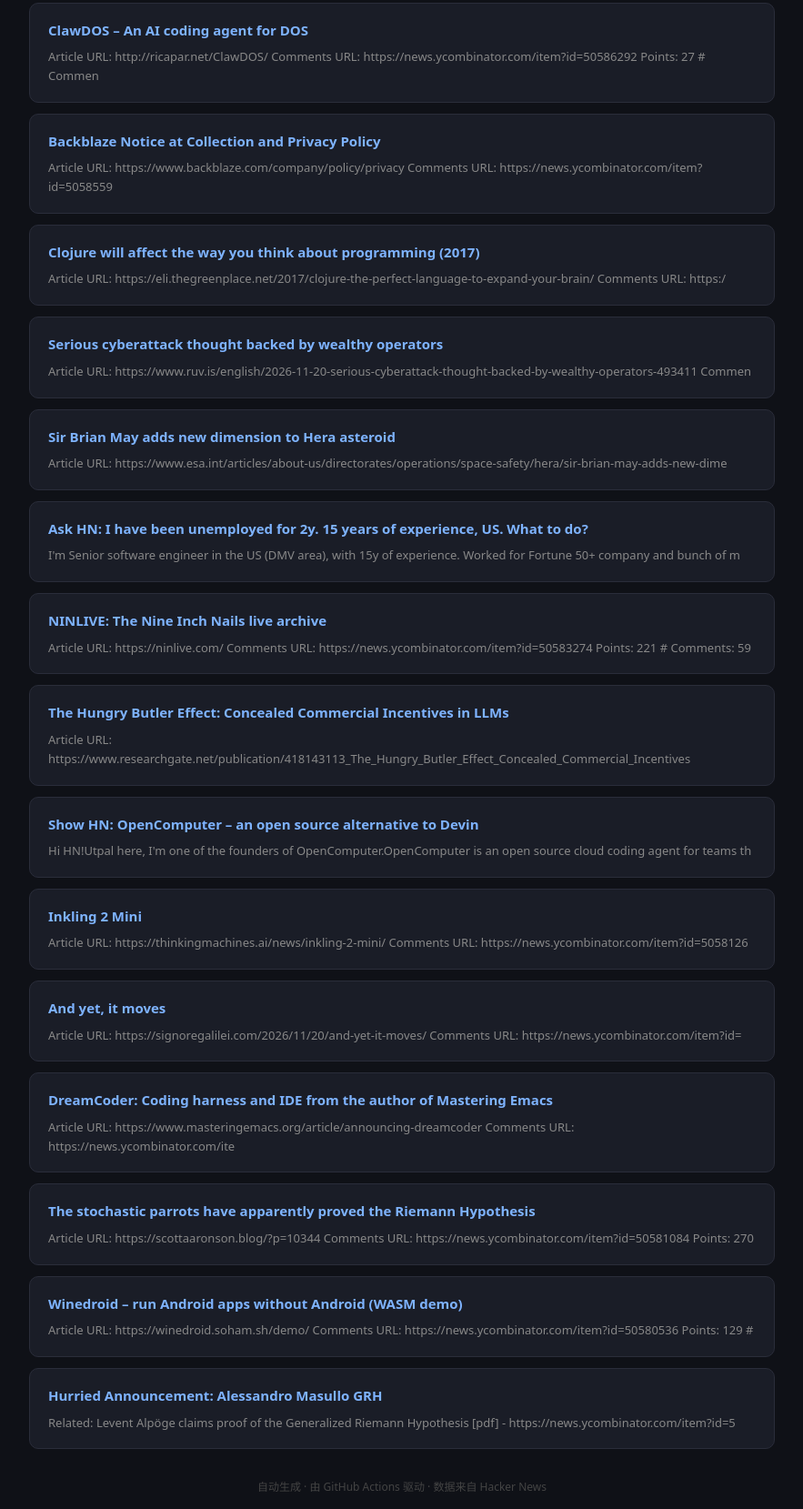
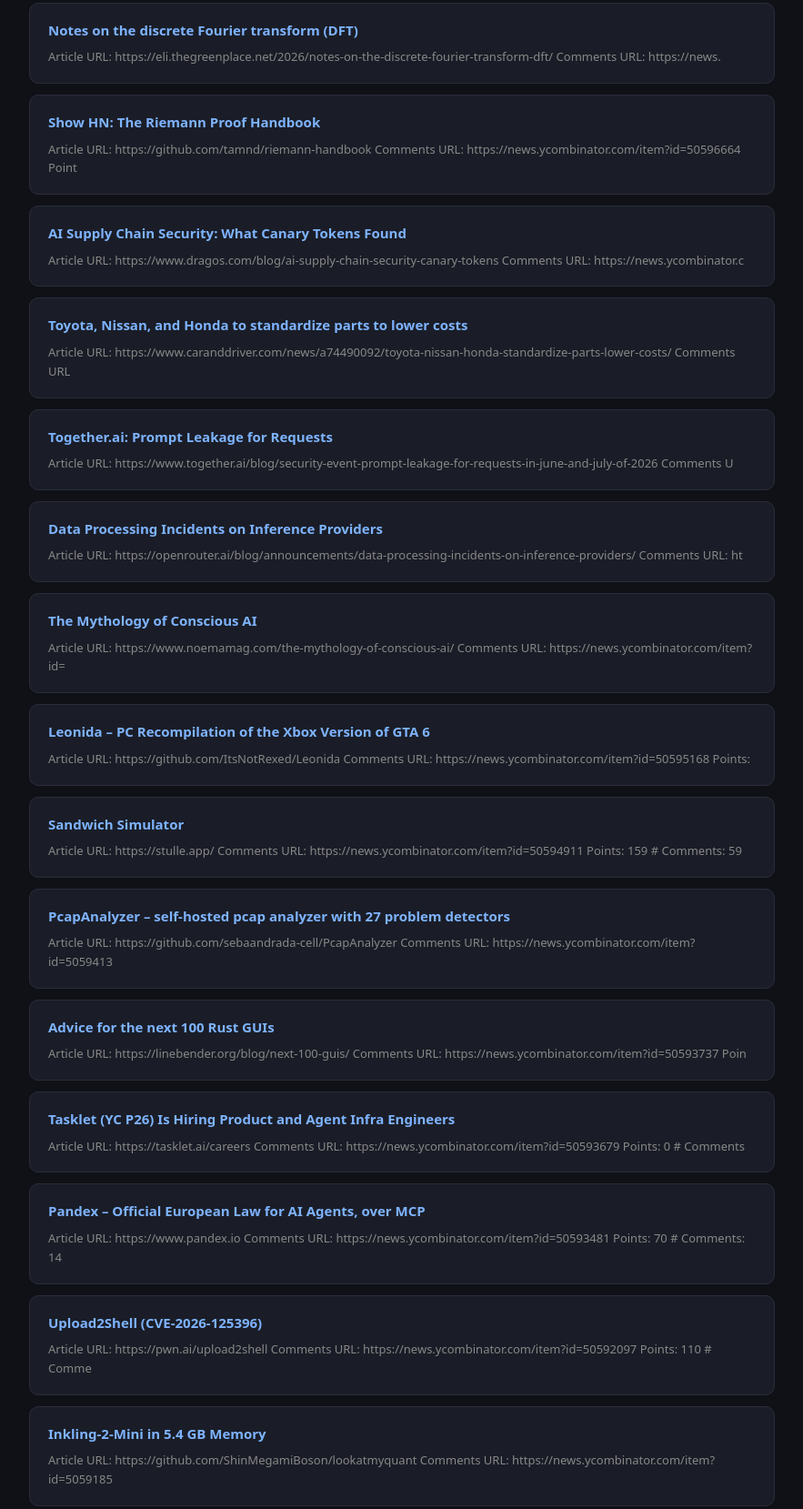
Before and after one commit to erdmanncho/daily-tech-news, a plain HTML site: page docs/index.html in a window 1280 px wide. Shown: the part 88-1747 px from the top of the page at 91% size, without its empty margins (198-1081 px from the left). Drawn offline with Linux system fonts and the light colour scheme.

Commit message:
每日新闻更新 2026-11-22

```diff
--- a/docs/index.html
+++ b/docs/index.html
@@ -1,7 +1,7 @@
 <!DOCTYPE html>
 <html lang="zh"><head><meta charset="UTF-8">
 <meta name="viewport" content="width=device-width,initial-scale=1">
-<title>每日科技新闻 · 2026年11月21日</title>
+<title>每日科技新闻 · 2026年11月22日</title>
 <style>
   body{font-family:system-ui,sans-serif;max-width:820px;margin:0 auto;padding:20px 16px;background:#0f1117;color:#e0e0e0}
   h1{font-size:22px;border-left:4px solid #4361ee;padding-left:12px;margin-bottom:24px}
@@ -14,84 +14,93 @@
   footer{text-align:center;color:#444;margin-top:32px;font-size:12px}
 </style></head>
 <body>
-  <h1>每日科技新闻 · 2026年11月21日</h1>
+  <h1>每日科技新闻 · 2026年11月22日</h1>
 
     <div class="card">
-      <a href="http://ricapar.net/ClawDOS/" target="_blank"><h2>ClawDOS – An AI coding agent for DOS</h2></a>
-      <p>Article URL: http://ricapar.net/ClawDOS/
-Comments URL: https://news.ycombinator.com/item?id=50586292
-Points: 27
-# Commen</p>
+      <a href="https://eli.thegreenplace.net/2026/notes-on-the-discrete-fourier-transform-dft/" target="_blank"><h2>Notes on the discrete Fourier transform (DFT)</h2></a>
+      <p>Article URL: https://eli.thegreenplace.net/2026/notes-on-the-discrete-fourier-transform-dft/
+Comments URL: https://news.</p>
     </div>
     <div class="card">
-      <a href="https://www.backblaze.com/company/policy/privacy" target="_blank"><h2>Backblaze Notice at Collection and Privacy Policy</h2></a>
-      <p>Article URL: https://www.backblaze.com/company/policy/privacy
-Comments URL: https://news.ycombinator.com/item?id=5058559</p>
+      <a href="https://github.com/tamnd/riemann-handbook" target="_blank"><h2>Show HN: The Riemann Proof Handbook</h2></a>
+      <p>Article URL: https://github.com/tamnd/riemann-handbook
+Comments URL: https://news.ycombinator.com/item?id=50596664
+Point</p>
     </div>
     <div class="card">
-      <a href="https://eli.thegreenplace.net/2017/clojure-the-perfect-language-to-expand-your-brain/" target="_blank"><h2>Clojure will affect the way you think about programming (2017)</h2></a>
-      <p>Article URL: https://eli.thegreenplace.net/2017/clojure-the-perfect-language-to-expand-your-brain/
-Comments URL: https:/</p>
+      <a href="https://www.dragos.com/blog/ai-supply-chain-security-canary-tokens" target="_blank"><h2>AI Supply Chain Security: What Canary Tokens Found</h2></a>
+      <p>Article URL: https://www.dragos.com/blog/ai-supply-chain-security-canary-tokens
+Comments URL: https://news.ycombinator.c</p>
     </div>
     <div class="card">
-      <a href="https://www.ruv.is/english/2026-11-20-serious-cyberattack-thought-backed-by-wealthy-operators-493411" target="_blank"><h2>Serious cyberattack thought backed by wealthy operators</h2></a>
-      <p>Article URL: https://www.ruv.is/english/2026-11-20-serious-cyberattack-thought-backed-by-wealthy-operators-493411
-Commen</p>
+      <a href="https://www.caranddriver.com/news/a74490092/toyota-nissan-honda-standardize-parts-lower-costs/" target="_blank"><h2>Toyota, Nissan, and Honda to standardize parts to lower costs</h2></a>
+      <p>Article URL: https://www.caranddriver.com/news/a74490092/toyota-nissan-honda-standardize-parts-lower-costs/
+Comments URL</p>
     </div>
     <div class="card">
-      <a href="https://www.esa.int/articles/about-us/directorates/operations/space-safety/hera/sir-brian-may-adds-new-dimension-to-hera-asteroid" target="_blank"><h2>Sir Brian May adds new dimension to Hera asteroid</h2></a>
-      <p>Article URL: https://www.esa.int/articles/about-us/directorates/operations/space-safety/hera/sir-brian-may-adds-new-dime</p>
+      <a href="https://www.together.ai/blog/security-event-prompt-leakage-for-requests-in-june-and-july-of-2026" target="_blank"><h2>Together.ai: Prompt Leakage for Requests</h2></a>
+      <p>Article URL: https://www.together.ai/blog/security-event-prompt-leakage-for-requests-in-june-and-july-of-2026
+Comments U</p>
     </div>
     <div class="card">
-      <a href="https://news.ycombinator.com/item?id=50583761" target="_blank"><h2>Ask HN: I have been unemployed for 2y. 15 years of experience, US. What to do?</h2></a>
-      <p>I'm Senior software engineer in the US (DMV area), with 15y of experience. Worked for Fortune 50+ company and bunch of m</p>
+      <a href="https://openrouter.ai/blog/announcements/data-processing-incidents-on-inference-providers/" target="_blank"><h2>Data Processing Incidents on Inference Providers</h2></a>
+      <p>Article URL: https://openrouter.ai/blog/announcements/data-processing-incidents-on-inference-providers/
+Comments URL: ht</p>
     </div>
     <div class="card">
-      <a href="https://ninlive.com/" target="_blank"><h2>NINLIVE: The Nine Inch Nails live archive</h2></a>
-      <p>Article URL: https://ninlive.com/
-Comments URL: https://news.ycombinator.com/item?id=50583274
-Points: 221
+      <a href="https://www.noemamag.com/the-mythology-of-conscious-ai/" target="_blank"><h2>The Mythology of Conscious AI</h2></a>
+      <p>Article URL: https://www.noemamag.com/the-mythology-of-conscious-ai/
+Comments URL: https://news.ycombinator.com/item?id=</p>
+    </div>
+    <div class="card">
+      <a href="https://github.com/ItsNotRexed/Leonida" target="_blank"><h2>Leonida – PC Recompilation of the Xbox Version of GTA 6</h2></a>
+      <p>Article URL: https://github.com/ItsNotRexed/Leonida
+Comments URL: https://news.ycombinator.com/item?id=50595168
+Points: </p>
+    </div>
+    <div class="card">
+      <a href="https://stulle.app/" target="_blank"><h2>Sandwich Simulator</h2></a>
+      <p>Article URL: https://stulle.app/
+Comments URL: https://news.ycombinator.com/item?id=50594911
+Points: 159
 # Comments: 59</p>
     </div>
     <div class="card">
-      <a href="https://www.researchgate.net/publication/418143113_The_Hungry_Butler_Effect_Concealed_Commercial_Incentives_and_the_Erosion_of_Epistemic_Rigour_in_Large_Language_Models" target="_blank"><h2>The Hungry Butler Effect: Concealed Commercial Incentives in LLMs</h2></a>
-      <p>Article URL: https://www.researchgate.net/publication/418143113_The_Hungry_Butler_Effect_Concealed_Commercial_Incentives</p>
+      <a href="https://github.com/sebaandrada-cell/PcapAnalyzer" target="_blank"><h2>PcapAnalyzer – self-hosted pcap analyzer with 27 problem detectors</h2></a>
+      <p>Article URL: https://github.com/sebaandrada-cell/PcapAnalyzer
+Comments URL: https://news.ycombinator.com/item?id=5059413</p>
     </div>
     <div class="card">
-      <a href="https://github.com/diggerhq/opencomputer" target="_blank"><h2>Show HN: OpenComputer – an open source alternative to Devin</h2></a>
-      <p>Hi HN!Utpal here, I'm one of the founders of OpenComputer.OpenComputer is an open source cloud coding agent for teams th</p>
+      <a href="https://linebender.org/blog/next-100-guis/" target="_blank"><h2>Advice for the next 100 Rust GUIs</h2></a>
+      <p>Article URL: https://linebender.org/blog/next-100-guis/
+Comments URL: https://news.ycombinator.com/item?id=50593737
+Poin</p>
     </div>
     <div class="card">
-      <a href="https://thinkingmachines.ai/news/inkling-2-mini/" target="_blank"><h2>Inkling 2 Mini</h2></a>
-      <p>Article URL: https://thinkingmachines.ai/news/inkling-2-mini/
-Comments URL: https://news.ycombinator.com/item?id=5058126</p>
+      <a href="https://tasklet.ai/careers" target="_blank"><h2>Tasklet (YC P26) Is Hiring Product and Agent Infra Engineers</h2></a>
+      <p>Article URL: https://tasklet.ai/careers
+Comments URL: https://news.ycombinator.com/item?id=50593679
+Points: 0
+# Comments</p>
     </div>
     <div class="card">
-      <a href="https://signoregalilei.com/2026/11/20/and-yet-it-moves/" target="_blank"><h2>And yet, it moves</h2></a>
-      <p>Article URL: https://signoregalilei.com/2026/11/20/and-yet-it-moves/
-Comments URL: https://news.ycombinator.com/item?id=</p>
+      <a href="https://www.pandex.io" target="_blank"><h2>Pandex – Official European Law for AI Agents, over MCP</h2></a>
+      <p>Article URL: https://www.pandex.io
+Comments URL: https://news.ycombinator.com/item?id=50593481
+Points: 70
+# Comments: 14</p>
     </div>
     <div class="card">
-      <a href="https://www.masteringemacs.org/article/announcing-dreamcoder" target="_blank"><h2>DreamCoder: Coding harness and IDE from the author of Mastering Emacs</h2></a>
-      <p>Article URL: https://www.masteringemacs.org/article/announcing-dreamcoder
-Comments URL: https://news.ycombinator.com/ite</p>
+      <a href="https://pwn.ai/upload2shell" target="_blank"><h2>Upload2Shell (CVE-2026-125396)</h2></a>
+      <p>Article URL: https://pwn.ai/upload2shell
+Comments URL: https://news.ycombinator.com/item?id=50592097
+Points: 110
+# Comme</p>
     </div>
     <div class="card">
-      <a href="https://scottaaronson.blog/?p=10344" target="_blank"><h2>The stochastic parrots have apparently proved the Riemann Hypothesis</h2></a>
-      <p>Article URL: https://scottaaronson.blog/?p=10344
-Comments URL: https://news.ycombinator.com/item?id=50581084
-Points: 270</p>
-    </div>
-    <div class="card">
-      <a href="https://winedroid.soham.sh/demo/" target="_blank"><h2>Winedroid – run Android apps without Android (WASM demo)</h2></a>
-      <p>Article URL: https://winedroid.soham.sh/demo/
-Comments URL: https://news.ycombinator.com/item?id=50580536
-Points: 129
-# </p>
-    </div>
-    <div class="card">
-      <a href="https://math216.wordpress.com/2026/11/20/hurried-announcement-alessandro-masullo-grh/" target="_blank"><h2>Hurried Announcement: Alessandro Masullo GRH</h2></a>
-      <p>Related: Levent Alpöge claims proof of the Generalized Riemann Hypothesis [pdf] - https://news.ycombinator.com/item?id=5</p>
+      <a href="https://github.com/ShinMegamiBoson/lookatmyquant" target="_blank"><h2>Inkling-2-Mini in 5.4 GB Memory</h2></a>
+      <p>Article URL: https://github.com/ShinMegamiBoson/lookatmyquant
+Comments URL: https://news.ycombinator.com/item?id=5059185</p>
     </div>
   <footer>自动生成 · 由 GitHub Actions 驱动 · 数据来自 Hacker News</footer>
 </body></html>
```
